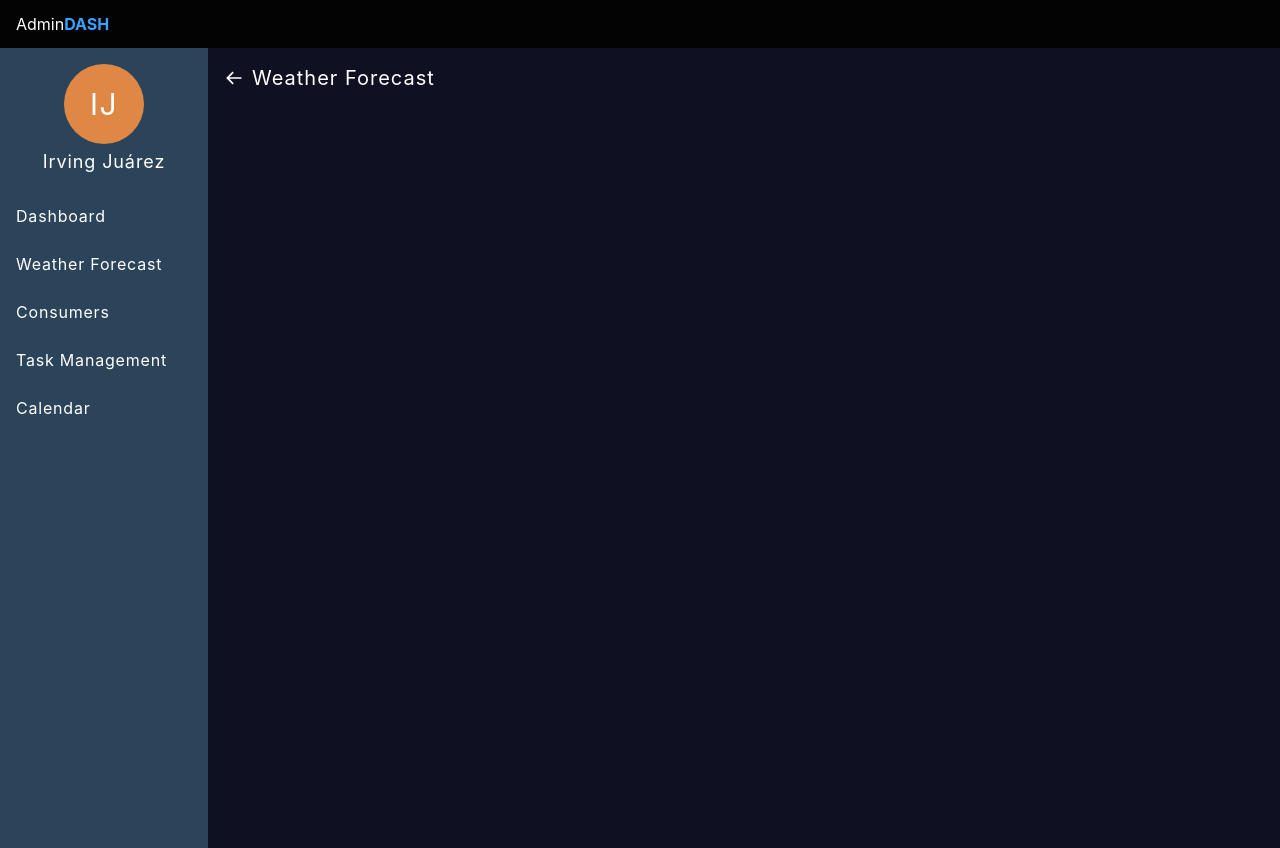
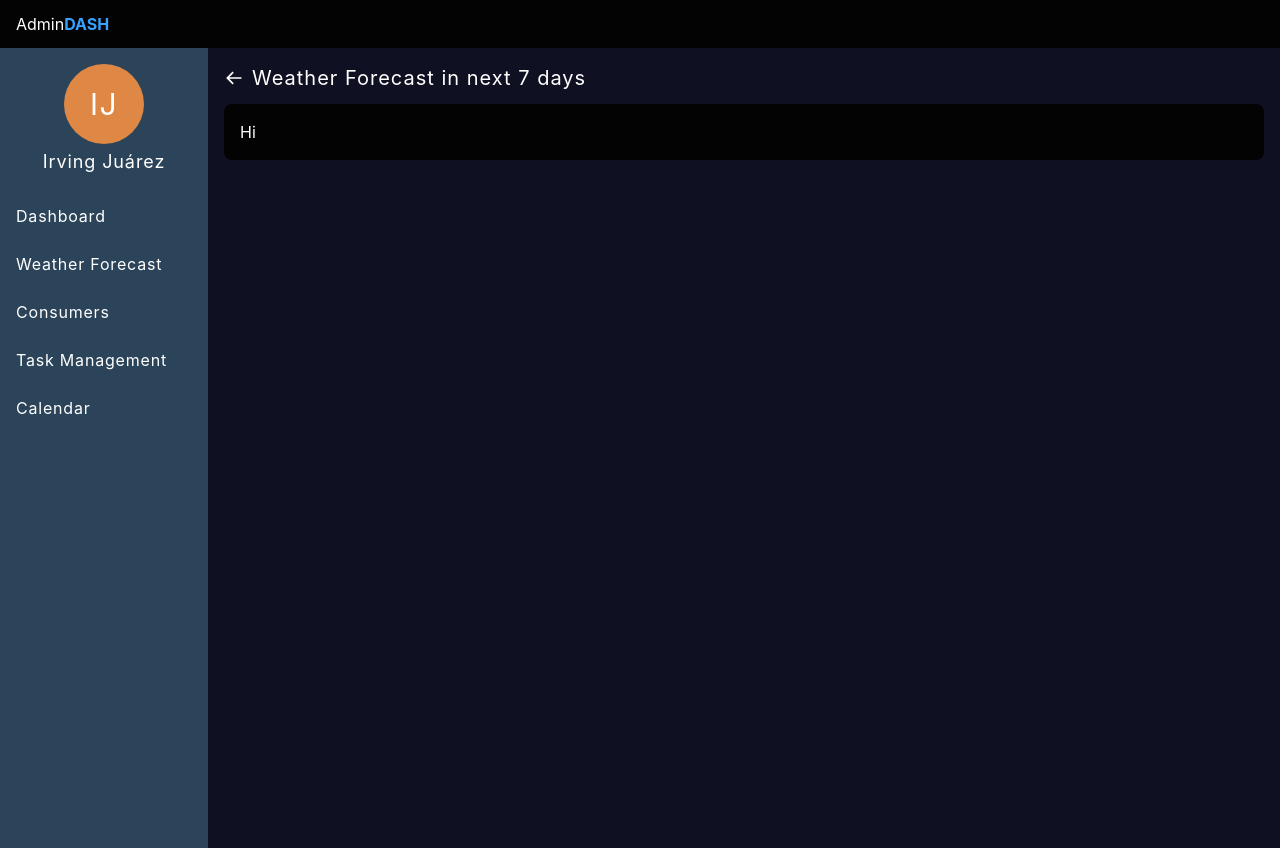
Before and after one commit to irvingvjuarez/admin-dash, a React (Vite) app: page /weather-next-seven-days in a window 1280 px wide. Built offline with nearby package versions, Linux system fonts and the light colour scheme.

Commit message:
WeatherCard and CardContainer components already created

```diff
--- /dev/null
+++ b/src/components/CardContainer/index.tsx
@@ -0,0 +1,26 @@
+interface CardContainerProps {
+  children: JSX.Element
+  type?: "flex"
+  containerClassName?: string
+}
+
+const CardContainer: React.FC<CardContainerProps> = ({
+  children,
+  type,
+  containerClassName
+}): JSX.Element => {
+  const getContainerClassName = () => {
+    let classname = "bg-primary-strong rounded-lg p-4 mb-3 lg:mb-0"
+    if(type === "flex") classname += " flex justify-between items-center"
+    if(containerClassName) classname += ` ${containerClassName}`
+    return classname
+  }
+
+  return(
+    <div className={`${getContainerClassName()}`}>
+      {children}
+    </div>
+  )
+}
+
+export { CardContainer }
--- a/src/components/FactCard.tsx
+++ /dev/null
@@ -1,31 +0,0 @@
-// Icons
-import { IoIosArrowForward } from "react-icons/io"
-// Third Party Components
-import { Link } from "react-router-dom"
-// interfaces
-import { IFact } from "../types"
-
-const FactCard: React.FC<IFact> = ({ title, figure, icon, color, url }): JSX.Element => {
-  const IconComponent = icon()
-
-  return(
-    <div className="flex justify-between items-center bg-primary-strong rounded-lg p-4 mb-3 lg:mb-0">
-      <div className="flex items-center">
-        <div className="h-full px-1">
-          <IconComponent className={`${color} text-2xl`} />
-        </div>
-
-        <div className="px-1">
-          <h3 className="text-md text-bold tracking-wider">{title}</h3>
-          <span className="font-extralight tracking-widest text-xl">{figure}</span>
-        </div>
-      </div>
-
-      <Link to={url}>
-        <IoIosArrowForward className="justify-end" />
-      </Link>
-    </div>
-  )
-}
-
-export { FactCard }
--- a/src/components/OneDayForecast.tsx
+++ b/src/components/OneDayForecast.tsx
@@ -1,18 +1,12 @@
 import { useState } from "react"
 
 interface OneDayForecastProps {
-  data: any[],
-  isSlider?: boolean,
-  isTransited?: boolean
+  data: any[]
 }
 
-const OneDayForecast: React.FC<OneDayForecastProps> = ({ data, isSlider, isTransited }): JSX.Element => {
+const OneDayForecast: React.FC<OneDayForecastProps> = ({ data }): JSX.Element => {
   return(
-    <div className={
-        `flex space-x-3 w-fit mx-auto bg-primary
-        ${isSlider && "absolute transition-all duration-[800ms] ease-in-out"}
-        ${isTransited && "moving"}`
-      }>
+    <div className="flex space-x-3 w-fit mx-auto bg-primary">
       {data.map(item => {
         const Component = item.statusIcon()
         return(
--- /dev/null
+++ b/src/components/SubpageCard/index.tsx
@@ -0,0 +1,31 @@
+import { IoIosArrowForward } from "react-icons/io"
+import { Link } from "react-router-dom"
+import { IFact } from "../../types"
+import { CardContainer } from "../CardContainer"
+
+const SubpageCard: React.FC<IFact> = ({ title, figure, icon, color, url }): JSX.Element => {
+  const IconComponent = icon()
+
+  return(
+    <CardContainer type="flex">
+      <>
+        <div className="flex items-center">
+          <div className="h-full px-1">
+            <IconComponent className={`${color} text-2xl`} />
+          </div>
+
+          <div className="px-1">
+            <h3 className="text-md text-bold tracking-wider">{title}</h3>
+            <span className="font-extralight tracking-widest text-xl">{figure}</span>
+          </div>
+        </div>
+
+        <Link to={url}>
+          <IoIosArrowForward className="justify-end" />
+        </Link>
+      </>
+    </CardContainer>
+  )
+}
+
+export { SubpageCard }
--- /dev/null
+++ b/src/components/WeatherCard/index.tsx
@@ -0,0 +1,11 @@
+import { CardContainer } from "../CardContainer"
+
+const WeatherCard = () => {
+  return(
+    <CardContainer>
+      <h2>Hi</h2>
+    </CardContainer>
+  )
+}
+
+export { WeatherCard }
--- a/src/containers/Subpage/index.tsx
+++ b/src/containers/Subpage/index.tsx
@@ -11,7 +11,7 @@ const Subpage: React.FC<SubpageProps> = ({ isSubpage, children }): JSX.Element =
   const handleClick = () => navigate(-1)
 
   if(isSubpage) return(
-    <div className="flex items-center">
+    <div className="flex items-center mb-3">
       <button onClick={handleClick}>
         <BiArrowBack className="mr-2 text-xl" />
       </button>
--- a/src/index.css
+++ b/src/index.css
@@ -40,7 +40,7 @@
 }
 
 .overlapped-day-forecast{
-  @apply bg-just-white w-fit rounded-full py-5 px-4 flex flex-col items-center justify-center;
+  @apply bg-just-white w-fit rounded-full py-5 px-4 flex flex-col items-center justify-center text-primary-clear;
 }
 
 /* Scrollbar class */
--- a/src/pages/Home/index.tsx
+++ b/src/pages/Home/index.tsx
@@ -3,7 +3,7 @@ import { DATA } from "../../data"
 
 // components
 import { SectionContainer } from "../../containers/SectionContainer"
-import { FactCard } from "../../components/FactCard"
+import { SubpageCard } from "../../components/SubpageCard"
 import { ChartArea } from "../../charts/ChartArea"
 import { ChartStackedBar } from "../../charts/ChartStackedBar"
 import { ChartPie } from "../../charts/ChartPie"
@@ -15,7 +15,7 @@ const Home: React.FC = (): JSX.Element => {
     <>
       <article className="lg:grid grid-cols-4 gap-3 mb-3">
         {facts.map(fact => (
-          <FactCard key={fact.id} {...fact} />
+          <SubpageCard key={fact.id} {...fact} />
         ))}
       </article>
 
--- a/src/pages/NextSevenDays/index.tsx
+++ b/src/pages/NextSevenDays/index.tsx
@@ -1,12 +1,13 @@
 import { SectionContainer } from "../../containers/SectionContainer"
+import { WeatherCard } from "../../components/WeatherCard"
 
 const NextSevenDays: React.FC = (): JSX.Element => {
   return(
     <SectionContainer
-      title="Weather Forecast"
+      title="Weather Forecast in next 7 days"
       titleStrong={true}
-      subpage={true}>
-      <div></div>
+      subpage={true} >
+      <WeatherCard />
     </SectionContainer>
   )
 }
```
